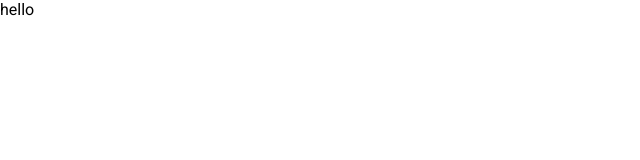
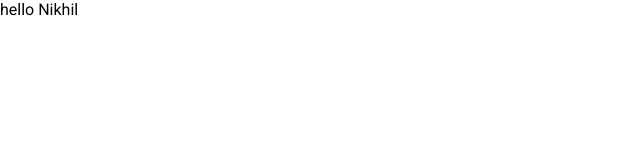
Before and after one commit to phaneendra-nikhil/gallery-app, a React (Vite) app: page / in a window 1280 px wide. Shown: the top 160 px of the page, without its empty margins (0-640 px from the left). Built offline with nearby package versions, Linux system fonts and the light colour scheme.

Commit message:
changes done on css

```diff
--- a/src/App.css
+++ b/src/App.css
@@ -10,3 +10,13 @@
 ::-webkit-scrollbar{
   width: 0;
 }
+:root{
+  --light-bg: #ffff;
+  --dark-bg: #000;
+  --light-grey-bg: #cccc;
+  --dark-grey-bg: #252525;
+}
+body{
+  width: 100%;
+  background-color: var(--light-bg);
+}
--- a/src/App.jsx
+++ b/src/App.jsx
@@ -4,6 +4,7 @@ function App() {
   return (
     <>
       hello
+      Nikhil
     </>
   )
 }
```
